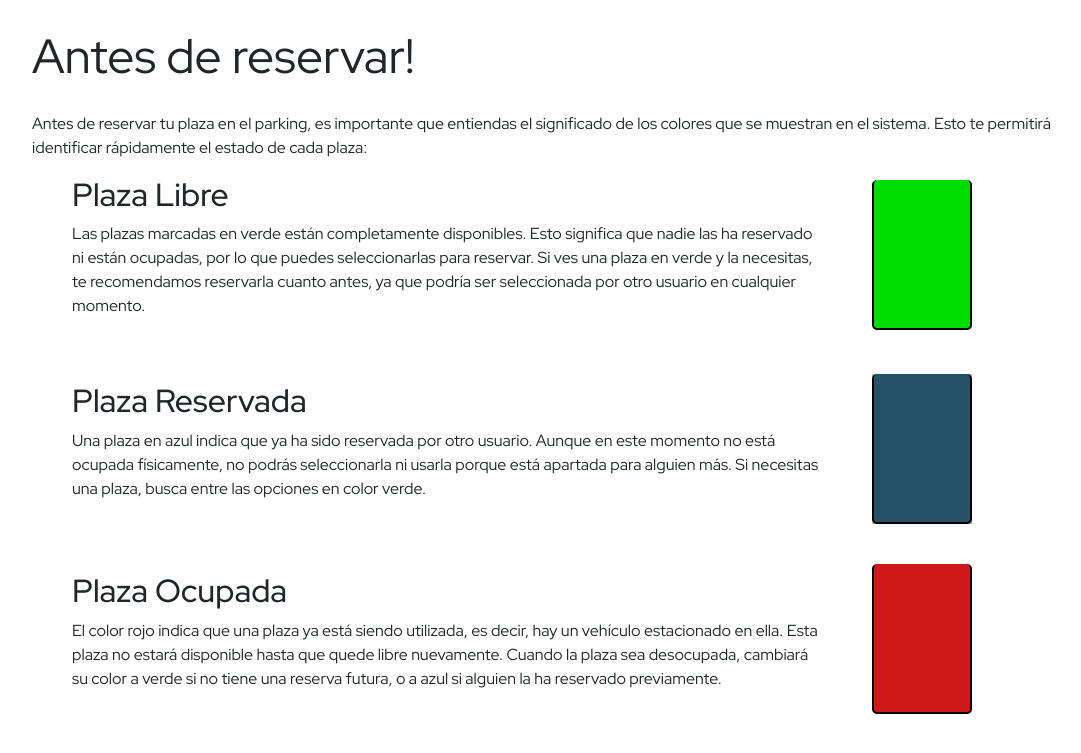
After one commit to DarthRueda/ParkingPython, a Flask app: page /info in a window 1280 px wide. The commit adds this page. Shown: the top 753 px of the page, without its empty margins (88-1169 px from the left). Run offline with Flask 3, Linux system fonts and the light colour scheme; some libraries are stand-ins or nearby versions.

Commit message:
Añadidos home y pagina de informacion de plazas

```diff
--- a/app.py
+++ b/app.py
@@ -16,7 +16,7 @@ app = Flask(__name__)
 app.secret_key = 'CLAVE_OCULTA'
 
 # Conexión a la base de datos
-app.config['SQLALCHEMY_DATABASE_URI'] = 'mysql+pymysql://root:root2025@localhost/ParkingPython_DB'
+app.config['SQLALCHEMY_DATABASE_URI'] = 'mysql+pymysql://root@localhost:3306/parkingpython_db'
 app.config['SQLALCHEMY_TRACK_MODIFICATIONS'] = False
 
 try:
@@ -116,7 +116,11 @@ def register():
 # Página de inicio
 @app.route('/home')
 def home():
-    return "<h1>Home</h1>"
+    return render_template('home.html')
+
+@app.route('/info')
+def info():
+    return render_template('info.html')
 
 # Crear tablas si no existen
 if __name__ == '__main__':
--- a/static/css/styles.css
+++ b/static/css/styles.css
@@ -2,6 +2,32 @@ body {
     margin: 0;
     padding: 0;
     font-family: "Red Hat Display", serif;
+}
+
+/* New class for the text */
+.top-text {
+    font-family: "Red Hat Display", serif;
+    font-size: 16px;
+    text-align: center;
+    margin-top: 20px;
+}
+
+.title {
+    font-family: "Red Hat Display", serif;
+    font-size: 48px;
+    text-align: left;
+    margin-top: 20px;
+    margin-left: 120px;
+    margin-right: 120px;
+}
+
+.paragraph {
+    font-family: "Red Hat Display", serif;
+    font-size: 16px;
+    text-align: left;
+    margin-top: 20px;
+    margin-left: 120px;
+    margin-right: 120px;
 }
 
 .container-form {
@@ -10,4 +36,69 @@ body {
     display: flex;
     flex-direction: column;
     justify-content: center;
+    text-align: center;
+    margin: auto;
 }
+
+/* New class for the additional text container */
+.additional-text-container {
+    margin: 20px auto;
+    width: 80%;
+    text-align: left;
+    font-family: "Red Hat Display", serif;
+    font-size: 16px;
+    display: flex;
+    align-items: center;
+}
+
+.additional-text-container img {
+    margin-right: 20px;
+}
+
+.additional-text-container-right {
+    margin: 20px auto;
+    width: 80%;
+    text-align: left;
+    font-family: "Red Hat Display", serif;
+    font-size: 16px;
+    display: flex;
+    align-items: center;
+    flex-direction: row-reverse;
+}
+
+.additional-text-container-right img {
+    margin-left: 20px;
+}
+
+.additional-text-container img,
+.additional-text-container-right img {
+    height: 227px;
+    width: 435px;
+    margin: 0;
+}
+
+.section {
+    display: flex;
+    align-items: center;
+    margin-left: 160px;
+    margin-right: 120px;
+    margin-bottom: 40px; /* Added margin-bottom */
+}
+
+.section .text {
+    flex: 0 0 75%;
+    max-width: 75%;
+}
+
+.section .image {
+    flex: 0 0 15%;
+    max-width: 25%;
+    text-align: right;
+}
+
+h3 {
+    font-family: "Red Hat Display", serif;
+    font-size: 32px;
+    text-align: left;
+    margin-right: 120px;
+}
--- /dev/null
+++ b/templates/info.html
@@ -0,0 +1,49 @@
+{% extends 'base.html' %}
+
+{% block title %}Info{% endblock %}
+
+{% block content %}
+<div class="title">Antes de reservar!</div>
+<p class="paragraph">
+    Antes de reservar tu plaza en el parking, es importante que entiendas el significado de los colores que se muestran en el sistema. Esto te permitirá identificar rápidamente el estado de cada plaza:
+</p>
+
+<div class="section">
+    <div class="text">
+        <h3>Plaza Libre</h3>
+        <p>
+            Las plazas marcadas en verde están completamente disponibles. Esto significa que nadie las ha reservado ni están ocupadas, por lo que puedes seleccionarlas para reservar.
+            Si ves una plaza en verde y la necesitas, te recomendamos reservarla cuanto antes, ya que podría ser seleccionada por otro usuario en cualquier momento.
+        </p>
+    </div>
+    <div class="image">
+        <img src="static/images/libre.png" alt="Plaza Libre">
+    </div>
+</div>
+
+<div class="section">
+    <div class="text">
+        <h3>Plaza Reservada</h3>
+        <p>
+            Una plaza en azul indica que ya ha sido reservada por otro usuario. Aunque en este momento no está ocupada físicamente, no podrás seleccionarla ni usarla porque está apartada para alguien más.
+            Si necesitas una plaza, busca entre las opciones en color verde.
+        </p>
+    </div>
+    <div class="image">
+        <img src="static/images/reservado.png" alt="Plaza Reservada">
+    </div>
+</div>
+
+<div class="section">
+    <div class="text">
+        <h3>Plaza Ocupada</h3>
+        <p>
+            El color rojo indica que una plaza ya está siendo utilizada, es decir, hay un vehículo estacionado en ella. Esta plaza no estará disponible hasta que quede libre nuevamente.
+            Cuando la plaza sea desocupada, cambiará su color a verde si no tiene una reserva futura, o a azul si alguien la ha reservado previamente.
+        </p>
+    </div>
+    <div class="image">
+        <img src="static/images/ocupado.png" alt="Plaza Ocupada">
+    </div>
+</div>
+{% endblock %}
```
Also changed, not shown: templates/home.html (+48 -4 lines), templates/login.html (added, +32 -0 lines), templates/register.html (added, +35 -0 lines), static/images/libre.png (added), static/images/ocupado.png (added), static/images/parking.png (added), static/images/parking2.png (added), static/images/parking3.png (added), static/images/reservado.png (added).
